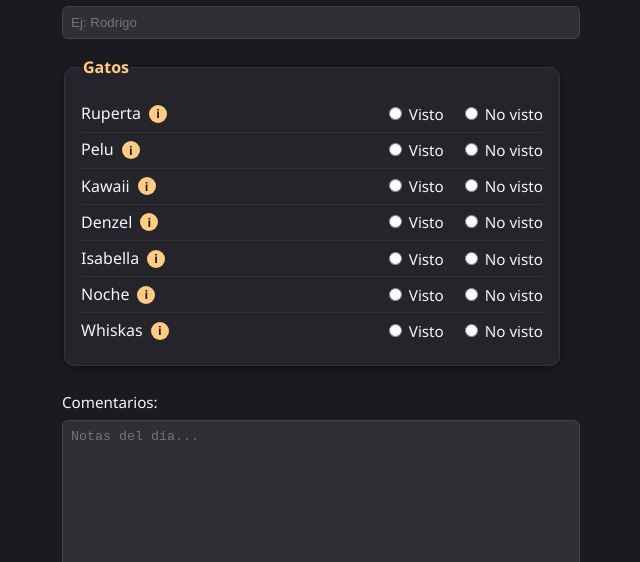
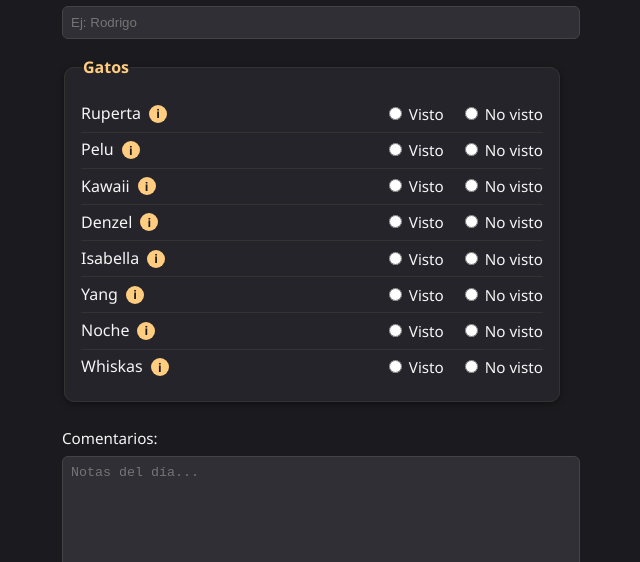
Before and after one commit to rodriamaya/reporte, a plain HTML site: page index.html in a window 1280 px wide. Shown: the part 238-800 px from the top of the page, without its empty margins (328-968 px from the left). Drawn offline with Linux system fonts and the light colour scheme.

Commit message:
Add Yang to the list of cats

```diff
--- a/index.html
+++ b/index.html
@@ -192,6 +192,7 @@
       { nombre: "Kawaii", descripcion: "Gata negra, detalle en oreja izquierda, zona celia" },
       { nombre: "Denzel", descripcion: "Gato negro esbelto, zona celia" },
       { nombre: "Isabella", descripcion: "Gata negra, zona mariposario" },
+      { nombre: "Yang", descripcion: "Gata blanca y negra, zona pañol" },
       { nombre: "Noche", descripcion: "Gata negra, zona baños" },
       { nombre: "Whiskas", descripcion: "Gato atigrado, zona escuela de jardinería" }
     ];
```
